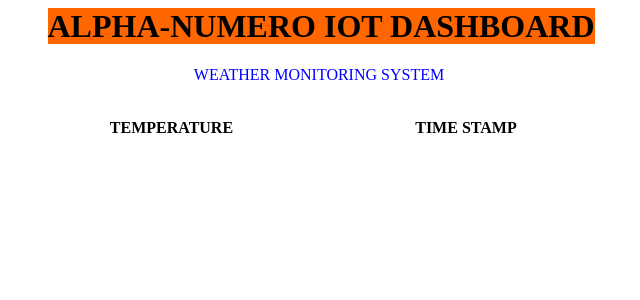
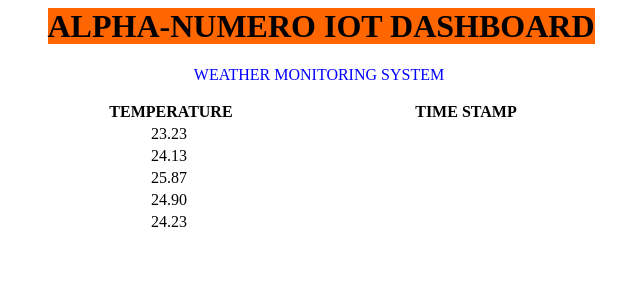
Before and after one commit to antsglobal/aniot, a PHP site: page / in a window 1280 px wide. Shown: the top 300 px of the page, without its empty margins (319-959 px from the left). Run offline with PHP 8.4, Linux system fonts and the light colour scheme.

Commit message:
Update index.php

```diff
--- a/index.php
+++ b/index.php
@@ -1,12 +1,30 @@
 <h1 style="text-align: center;"><span style="background-color: #ff6600;">ALPHA-NUMERO IOT DASHBOARD</span></h1>
 <p style="text-align: center;"><span style="text-align: center; color: #0000ff;">WEATHER MONITORING SYSTEM&nbsp;</span></p>
-<table style="height: 55px; width: 595px; margin-left: auto; margin-right: auto;">
+<table style="height: 56px; width: 596px; margin-left: auto; margin-right: auto;">
 <tbody>
 <tr>
 <td style="width: 283px; text-align: center;"><strong>&nbsp;TEMPERATURE</strong></td>
-<td style="width: 296px; text-align: center;"><strong>TIME STAMP</strong></td>
+<td style="width: 297px; text-align: center;"><strong>TIME STAMP</strong></td>
+</tr>
+<tr>
+<td style="width: 283px; text-align: center;">23.23</td>
+<td style="width: 297px; text-align: center;">&nbsp;</td>
+</tr>
+<tr>
+<td style="width: 283px; text-align: center;">24.13</td>
+<td style="width: 297px; text-align: center;">&nbsp;</td>
+</tr>
+<tr>
+<td style="width: 283px; text-align: center;">25.87</td>
+<td style="width: 297px; text-align: center;">&nbsp;</td>
+</tr>
+<tr>
+<td style="width: 283px; text-align: center;">24.90</td>
+<td style="width: 297px; text-align: center;">&nbsp;</td>
+</tr>
+<tr>
+<td style="width: 283px; text-align: center;">24.23</td>
+<td style="width: 297px; text-align: center;">&nbsp;</td>
 </tr>
 </tbody>
 </table>
-<p style="text-align: center;">&nbsp;</p>
-<p style="text-align: center;">&nbsp;</p>
```
